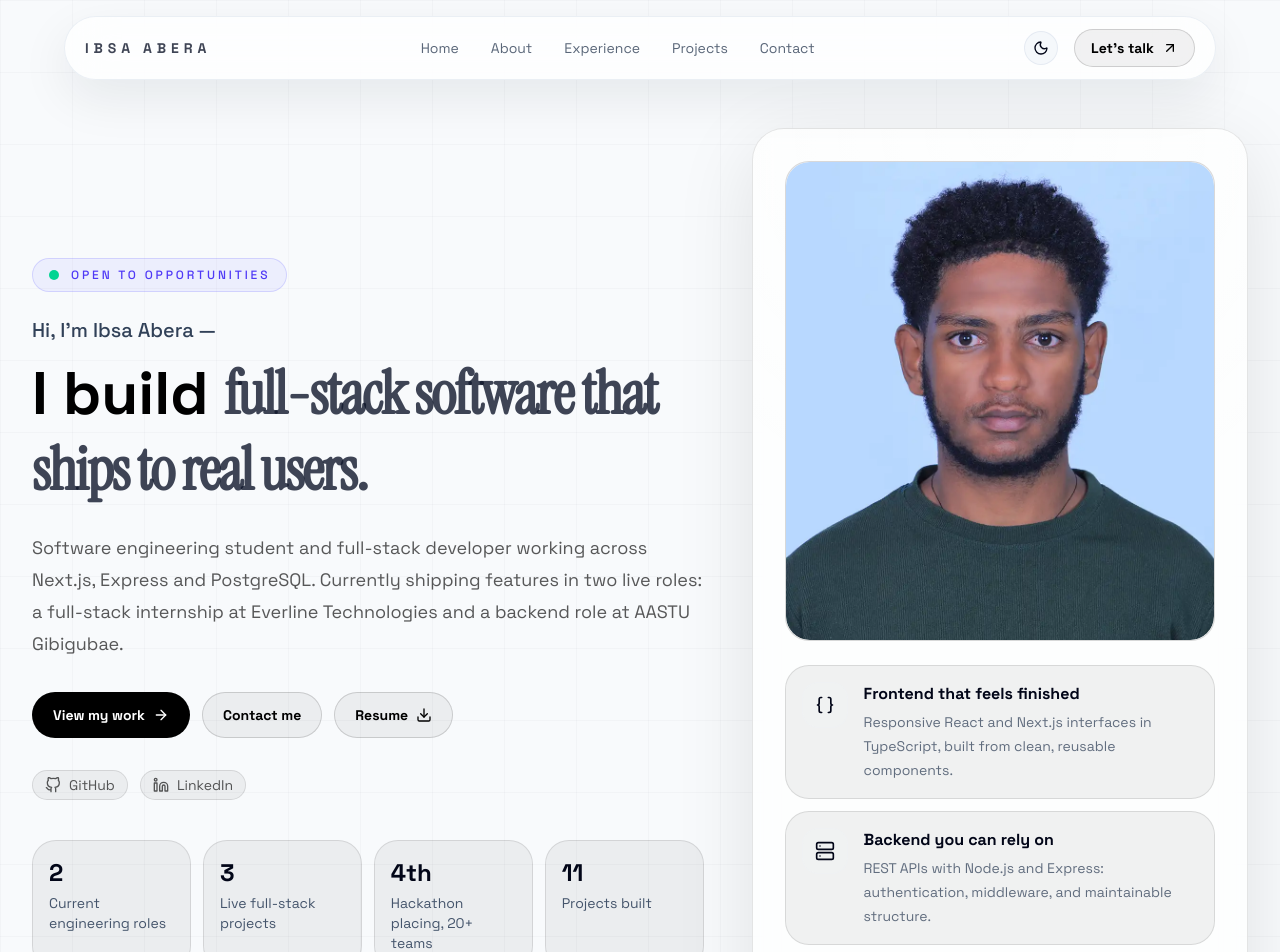
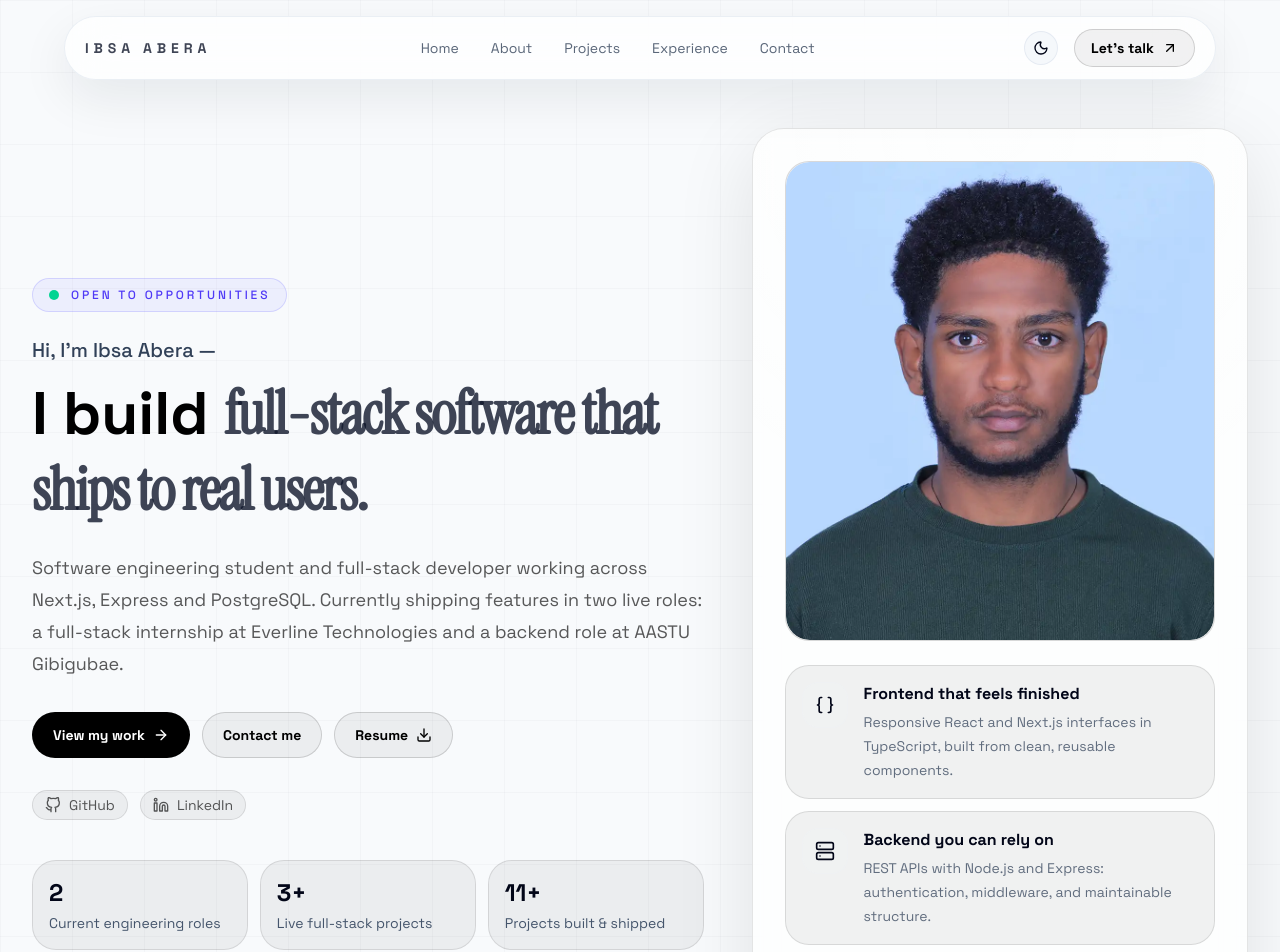
Before and after one commit to ibsa-a1/Portfolio, a Next.js app: page / in a window 1280 px wide. Shown: the top 952 px of the page. Built offline with nearby package versions, Linux system fonts and the light colour scheme.

Commit message:
content adjestments

```diff
--- a/app/page.tsx
+++ b/app/page.tsx
@@ -10,8 +10,8 @@ export default function Home() {
     <SiteShell>
       <Header />
       <About />
+      <Projects />
       <Experience />
-      <Projects />
       <Contact />
     </SiteShell>
   );
--- a/components/Experience.tsx
+++ b/components/Experience.tsx
@@ -1,9 +1,9 @@
 "use client";
 
 import React from "react";
-import { Briefcase, GraduationCap } from "lucide-react";
+import { Briefcase } from "lucide-react";
 import { motion as Motion } from "motion/react";
-import { education, experience } from "../lib/data";
+import { experience } from "../lib/data";
 
 export default function Experience() {
   return (
@@ -73,43 +73,6 @@ export default function Experience() {
             </Motion.article>
           ))}
         </div>
-
-        <Motion.div
-          initial={{ opacity: 0, y: 20 }}
-          whileInView={{ opacity: 1, y: 0 }}
-          viewport={{ once: true }}
-          transition={{ duration: 0.6 }}
-          className="surface-panel mt-6 p-6 sm:p-8"
-        >
-          <div className="flex items-center gap-3">
-            <GraduationCap className="h-5 w-5 text-slate-950 dark:text-white" />
-            <h3 className="text-sm font-medium uppercase tracking-[0.3em] text-indigo-500/80 dark:text-indigo-400/60">
-              Education
-            </h3>
-          </div>
-          <div className="mt-6 grid gap-6 md:grid-cols-3">
-            {education.map((item) => (
-              <div key={item.title}>
-                <h4 className="text-base font-semibold text-slate-950 dark:text-white">
-                  {item.title}
-                </h4>
-                <p className="mt-1 text-sm text-slate-700/75 dark:text-white/60">
-                  {item.institution}
-                  {item.period ? ` · ${item.period}` : ""}
-                </p>
-                {item.details && (
-                  <div className="mt-3 flex flex-wrap gap-2">
-                    {item.details.map((d) => (
-                      <span key={d} className="tag text-xs">
-                        {d}
-                      </span>
-                    ))}
-                  </div>
-                )}
-              </div>
-            ))}
-          </div>
-        </Motion.div>
       </div>
     </section>
   );
--- a/components/Header.tsx
+++ b/components/Header.tsx
@@ -141,7 +141,7 @@ const Header = () => {
             <Motion.div
               variants={fadeUp}
               custom={6}
-              className="mt-10 grid gap-3 sm:grid-cols-2 xl:grid-cols-4"
+              className="mt-10 grid gap-3 sm:grid-cols-3"
             >
               {heroStats.map((item, i) => (
                 <Motion.div
--- a/components/Projects.tsx
+++ b/components/Projects.tsx
@@ -10,8 +10,7 @@ import { projectCategories, projectsData } from "../lib/data";
 
 const GITHUB_URL = "https://github.com/ibsa-a1?tab=repositories";
 
-// Full-stack first, since those are the projects that best show end-to-end work.
-const categoryOrder = ["fullstack", "backend", "frontend"];
+const categoryOrder = ["frontend", "backend", "fullstack"];
 
 interface ProjectsProps {
   /** "featured" = home page (full-stack only). "all" = the /projects page. */
--- a/lib/data.ts
+++ b/lib/data.ts
@@ -76,8 +76,8 @@ export const assets = {
 export const navLinks: NavLink[] = [
   { label: "Home", href: "/#top" },
   { label: "About", href: "/#about" },
+  { label: "Projects", href: "/#projects" },
   { label: "Experience", href: "/#experience" },
-  { label: "Projects", href: "/#projects" },
   { label: "Contact", href: "/#contact" },
 ];
 
@@ -375,36 +375,6 @@ export const experience: ExperienceItem[] = [
   },
 ];
 
-export interface EducationItem {
-  title: string;
-  institution: string;
-  period?: string;
-  details?: string[];
-}
-
-export const education: EducationItem[] = [
-  {
-    title: "B.Sc. in Software Engineering",
-    institution: "Addis Ababa Science and Technology University",
-    period: "Expected 2028",
-    details: [
-      "Data Structures & Algorithms",
-      "Internet Programming",
-      "Database Systems",
-      "Object-Oriented Programming",
-      "Operating Systems",
-    ],
-  },
-  {
-    title: "Frontend Development with HTML, CSS & JS",
-    institution: "Google Developers Group (GDG), AASTU",
-  },
-  {
-    title: "Backend Development with Node.js, Express & MongoDB",
-    institution: "Google Developers Group (GDG), AASTU",
-  },
-];
-
 // Stats are computed from the project data so they cannot drift out of date.
 const liveFullstackCount = projectsData.filter(
   (project) => project.category === "fullstack" && project.demo,
@@ -412,7 +382,6 @@ const liveFullstackCount = projectsData.filter(
 
 export const heroStats: HeroStat[] = [
   { value: "2", label: "Current engineering roles" },
-  { value: String(liveFullstackCount), label: "Live full-stack projects" },
-  { value: "4th", label: "Hackathon placing, 20+ teams" },
-  { value: String(projectsData.length), label: "Projects built" },
+  { value: `${liveFullstackCount}+`, label: "Live full-stack projects" },
+  { value: `${projectsData.length}+`, label: "Projects built & shipped" },
 ];
```
